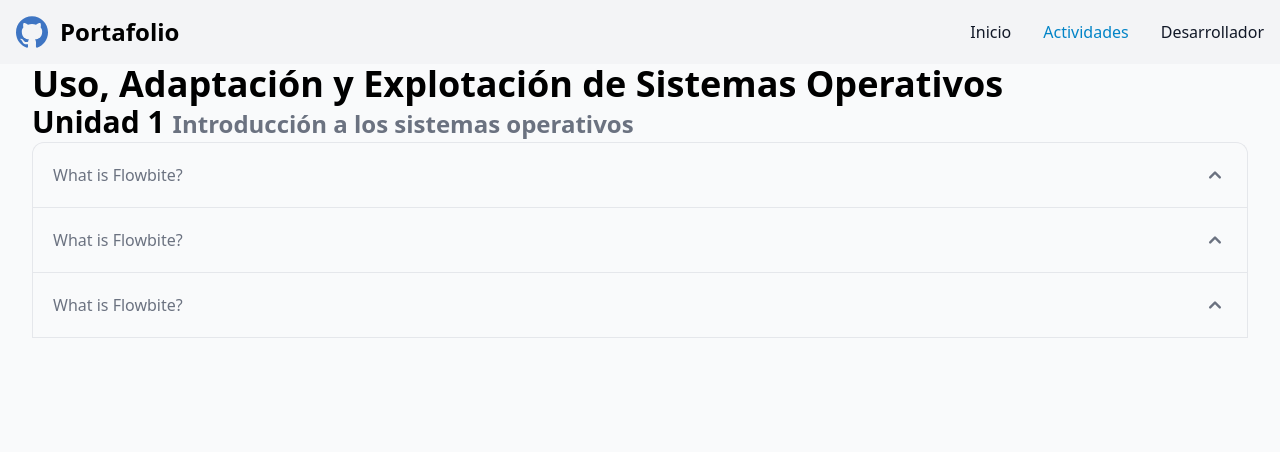
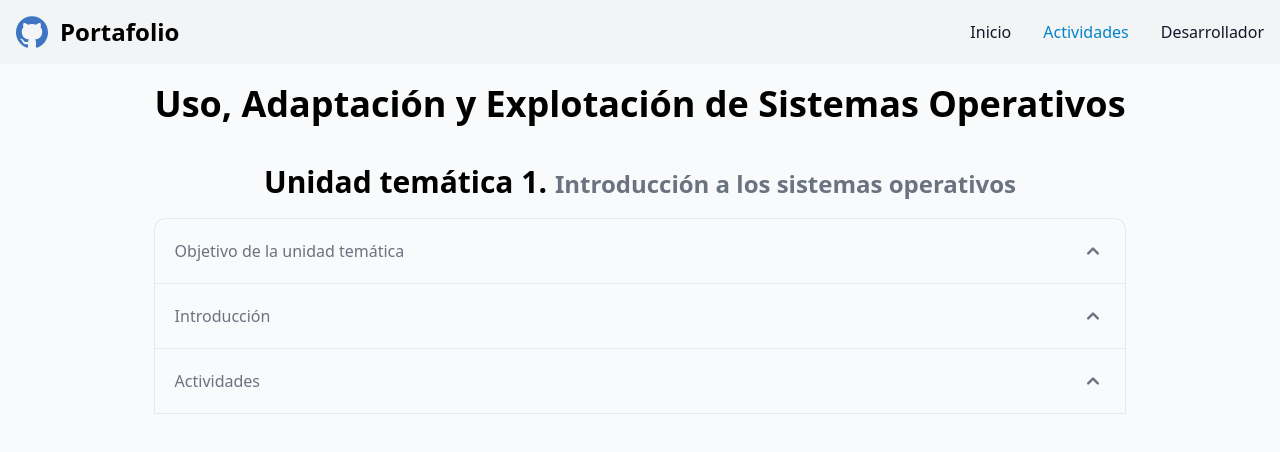
Before and after one commit to Ultron021122/Portafolio-Sistemas, a Vue app: page /activities in a window 1280 px wide. Shown: the top 452 px of the page. Built offline with nearby package versions, Linux system fonts and the light colour scheme.

Commit message:
version 2.3.1

```diff
--- a/src/views/Activities.vue
+++ b/src/views/Activities.vue
@@ -7,47 +7,71 @@ import AccordionBottom from '../components/AccordionBottom.vue';
 <template>
     <Navbar></Navbar>
     <main class="container mx-auto">
-        <h1 class="text-4xl font-extrabold dark:text-white">Uso, Adaptación y Explotación de Sistemas Operativos</h1>
-        <div>
-            <h2 class="text-3xl font-bold dark:text-white">Unidad 1<small
-                    class="ml-2 font-semibold text-gray-500 dark:text-gray-400">Introducción a los sistemas
+        <h1 class="my-5 text-4xl text-center font-extrabold dark:text-white">Uso, Adaptación y Explotación de Sistemas
+            Operativos</h1>
+        <div class="mt-10">
+            <h2 class="text-center text-2xl md:text-3xl font-bold dark:text-white">Unidad temática 1.<small
+                    class="ml-2 flex justify-center md:inline-block font-semibold text-gray-500 dark:text-gray-400">Introducción
+                    a los sistemas
                     operativos</small></h2>
         </div>
-        <AccordionTop>
+        <div class="md:w-4/5 mx-auto">
+            <AccordionTop class="mt-4">
                 <template v-slot:title>
-                What is Flowbite?
+                    Objetivo de la unidad temática
                 </template>
                 <template v-slot:content>
-                Lorem, ipsum dolor sit amet consectetur adipisicing elit. Quia,
-                porro. Non a excepturi, voluptatibus ipsam magnam, eligendi,
-                accusantium ipsa quae quis praesentium voluptate saepe ullam sint ea
-                itaque consectetur impedit?
+                    El estudiante explica el concepto de sistema operativo a partir
+                    de los diferentes enfoques y modos de operación a fin de reconocer
+                    su importancia en el sistema de computo.
                 </template>
             </AccordionTop>
             <AccordionCenter>
                 <template v-slot:title>
-                What is Flowbite?
+                    Introducción
                 </template>
                 <template v-slot:content>
-                Lorem, ipsum dolor sit amet consectetur adipisicing elit. Quia,
-                porro. Non a excepturi, voluptatibus ipsam magnam, eligendi,
-                accusantium ipsa quae quis praesentium voluptate saepe ullam sint ea
-                itaque consectetur impedit?
+                    En esta unidad se conocerán las características de los sistemas
+                    operativos así como sus funciones y objetivos.
                 </template>
             </AccordionCenter>
             <AccordionBottom>
                 <template v-slot:title>
-                What is Flowbite?
+                    Actividades
                 </template>
                 <template v-slot:content>
-                Lorem, ipsum dolor sit amet consectetur adipisicing elit. Quia,
-                porro. Non a excepturi, voluptatibus ipsam magnam, eligendi,
-                accusantium ipsa quae quis praesentium voluptate saepe ullam sint ea
-                itaque consectetur impedit?
+                    Durante esta unidad, nos enfocamos en alcanzar el objetivo establecido por nuestra profesora. Participamos
+                    en diversas actividades que nos permitieron adquirir los conocimientos y habilidades necesarios. A
+                    continuación, se detallan las actividades que realizamos:
+                    <ul class="pl-5 mt-2 text-gray-500 list-disc dark:text-gray-400">
+                        <li><a href="#actividad1" @click="scrollToElement"
+                                class="text-blue-600 dark:text-blue-500 hover:underline">Actividad de Aprendizaje 0</a></li>
+                        <li><a href="#actividad2" @click="scrollToElement"
+                                class="text-blue-600 dark:text-blue-500 hover:underline">Actividad de Aprendizaje 1</a></li>
+                        <li><a href="#actividad3" @click="scrollToElement"
+                                class="text-blue-600 dark:text-blue-500 hover:underline">Actividad de Aprendizaje 2</a></li>
+                        <li><a href="#actividad4" @click="scrollToElement"
+                                class="text-blue-600 dark:text-blue-500 hover:underline">Actividad de Aprendizaje 3</a></li>
+                    </ul>
                 </template>
             </AccordionBottom>
+        </div>
     </main>
 </template>
+<script>
+export default {
+    methods: {
+        scrollToElement(event) {
+            event.preventDefault();
+            const targetId = event.target.getAttribute("href");
+            const targetElement = document.querySelector(targetId);
+            if (targetElement) {
+                targetElement.scrollIntoView({ behavior: "smooth" });
+            }
+        }
+    }
+};
+</script>
 <style scoped>
 @media (min-width: 480px) {
     .container {
```
Lines whose indentation alone changed are shown as unchanged.
